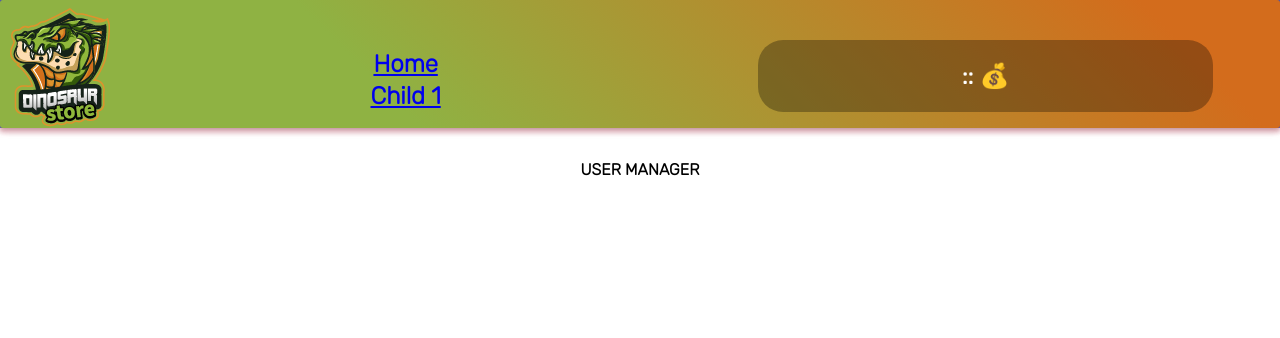
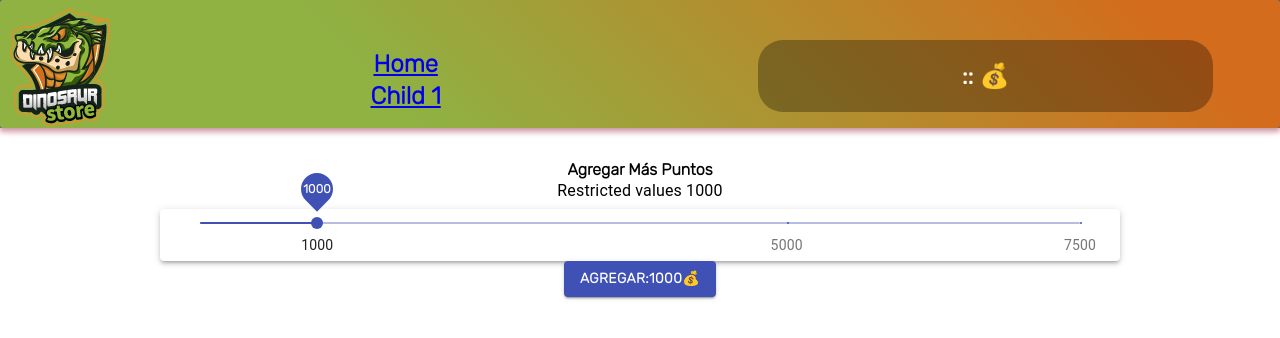
Before and after one commit to beastbernal/juanjosebernalvillamarin-rewards, a React (Create React App) app: page /#/books in a window 1280 px wide. Shown: the top 338 px of the page. Built offline with nearby package versions, Linux system fonts and the light colour scheme; no server answers.

Commit message:
Se adiciona la suma de puntos para el usuario

```diff
--- a/src/components/DinosaurStore.js
+++ b/src/components/DinosaurStore.js
@@ -117,28 +117,15 @@ function ProductList({ title }) {
                   </CardContent>
                 </CardActionArea>
                 <CardActions>
-                {userData.points > product.cost &&
-                  <Button variant="contained" color="primary">
-                  Canjear
-                </Button>
-                }
-                {userData.points < product.cost &&
-                  <h2>
-                    No Canjear
-                  </h2>
-                }
-                {/* {if (userData.points > product.cost) {
-                  <div>userData.points {userData.points}</div>
-                } else {
-                  <div>product.cost {product.cost}</div>
-                }} */}
-
-                  {/* <Button size="small" color="primary">
-                    Share
-                  </Button>
-                  <Button size="small" color="primary">
-                    Learn More
-                  </Button> */}
+                  {userData.points > product.cost * 100 ? (
+                    <Button variant="contained" color="primary">
+                      Canjear 👜
+                    </Button>
+                  ) : (
+                    <Button variant="outlined" disabled>
+                      Te faltan {userData.points - product.cost} 💰
+                    </Button>
+                  )}
                 </CardActions>
               </Card>
             </Grid>
--- a/src/components/ManageUser.js
+++ b/src/components/ManageUser.js
@@ -1,10 +1,21 @@
 import React, { useContext } from "react";
 import { AppContext } from "../context/ContextProvider";
 import { makeStyles } from "@material-ui/core/styles";
+import Typography from "@material-ui/core/Typography";
+import { Slider, Paper, Button  } from "@material-ui/core";
 
 const useStyles = makeStyles((theme) => ({
   root: {
     flexGrow: 1,
+  },
+  rootPaper: {
+    display: "flex",
+    flexWrap: "wrap",
+    "& > *": {
+      margin: theme.spacing(1),
+      width: theme.spacing(16),
+      height: theme.spacing(16),
+    },
   },
   title: {
     flexGrow: 1,
@@ -13,11 +24,75 @@ const useStyles = makeStyles((theme) => ({
   container: {
     paddingTop: theme.spacing(20),
   },
+  paper: {
+    marginLeft: theme.spacing(20),
+    paddingLeft: theme.spacing(5),
+    marginRight: theme.spacing(20),
+    paddingRight: theme.spacing(5),
+  },
 }));
 
+const marks = [
+  {
+    value: 1000,
+    label: "1000",
+  },
+  {
+    value: 5000,
+    label: "5000",
+  },
+  {
+    value: 7500,
+    label: "7500",
+  },
+];
+
+function valuetext(value) {
+  return `${value}`;
+}
+
+function valueLabelFormat(value) {
+  return marks.findIndex((mark) => mark.value === value);
+}
+
 const ManageUser = () => {
+  const [value, setValue] = React.useState(1000);
+  const {
+    providerValue: { userData = {}, addPoints }
+  } = useContext(AppContext);
+
+  const providerValue = useContext(AppContext);
+  // const headers = providerValue.headers;
   const classes = useStyles();
-  return <div className={classes.container}>USER MANAGER</div>;
+  const handleChange = (event, newValue) => {
+    setValue(newValue);
+  };
+  return (
+    <>
+      <div className={classes.container}>Agregar Más Puntos</div>
+      <div className={classes.root}>
+        <Typography id="discrete-slider-restrict" gutterBottom>
+          Restricted values {value}
+        </Typography>
+        <Paper elevation={3} className={classes.paper}>
+          <Slider
+            defaultValue={1000}
+            onChange={handleChange}
+            getAriaValueText={valuetext}
+            aria-labelledby="discrete-slider-restrict"
+            step={null}
+            valueLabelDisplay="on"
+            marks={marks}
+            min={0}
+            max={7500}
+          />
+        </Paper>
+        <Button variant="contained" color="primary"  onClick={() => addPoints(value)}>
+          Agregar:  <strong> {value} </strong> 💰
+        </Button>
+      </div>
+    </>
+  );
 };
 
 export default ManageUser;
--- a/src/context/ContextProvider.js
+++ b/src/context/ContextProvider.js
@@ -14,6 +14,7 @@ const headers = {
 let myHeaders = new Headers();
 myHeaders.append("Content-Type", "application/json");
 myHeaders.append("X-Custom-Header", "ProcessThisImmediately");
+// myHeaders.append("Access-Control-Allow-Origin", "https://localhost:3000");
 myHeaders.append("Authorization", "Bearer " + jjToken);
 
 const dinoStore = {
@@ -22,10 +23,16 @@ const dinoStore = {
 };
 
 export default function AppProvider({ children }) {
-  const metodo = async (url) => {
+  const [products, setProducts] = useState("");
+  const [userData, setUserData] = useState("");
+
+  const metodo = async (url, method, body) => {
     const res = await fetch(url, {
-      method: "GET",
+      method: method,
+      body: JSON.stringify(body),
       headers: myHeaders,
+      mode: 'cors',
+      cache: 'default'
     });
     const data = await res.json();
     return data;
@@ -34,18 +41,39 @@ export default function AppProvider({ children }) {
   useEffect(() => {
     (async () => {
       setProducts(
-        await metodo("https://coding-challenge-api.aerolab.co/products")
+        await metodo("https://coding-challenge-api.aerolab.co/products", "GET")
       );
       setUserData(
-        await metodo("https://coding-challenge-api.aerolab.co/user/me")
+        await metodo("https://coding-challenge-api.aerolab.co/user/me", "GET")
       );
     })();
   }, []);
 
   useEffect(() => {}, []);
-  const [products, setProducts] = useState("");
-  const [userData, setUserData] = useState("");
+
   // const [userData, setUserData] = useState("");
+
+  const refrehUser = () => {
+    console.log("user");
+    (async () => {
+      setUserData(
+        await metodo("https://coding-challenge-api.aerolab.co/user/me", "GET")
+      );
+    })();
+  }
+
+  const addPoints = (points) => {
+    console.log('points', points)
+    let body = {};
+    body.amount = points;
+
+    (async () => {
+      setUserData(
+        await metodo("https://coding-challenge-api.aerolab.co/user/points", "POST", '{amount:' + points+'}')
+      );
+      refrehUser();
+    })();
+  }
 
   const providerValue = useMemo(
     () => ({
@@ -53,6 +81,9 @@ export default function AppProvider({ children }) {
       setProducts,
       userData,
       setUserData,
+      refrehUser,
+      headers,
+      addPoints
     }),
     [products, userData]
   );
```
Lines whose indentation alone changed are shown as unchanged.
